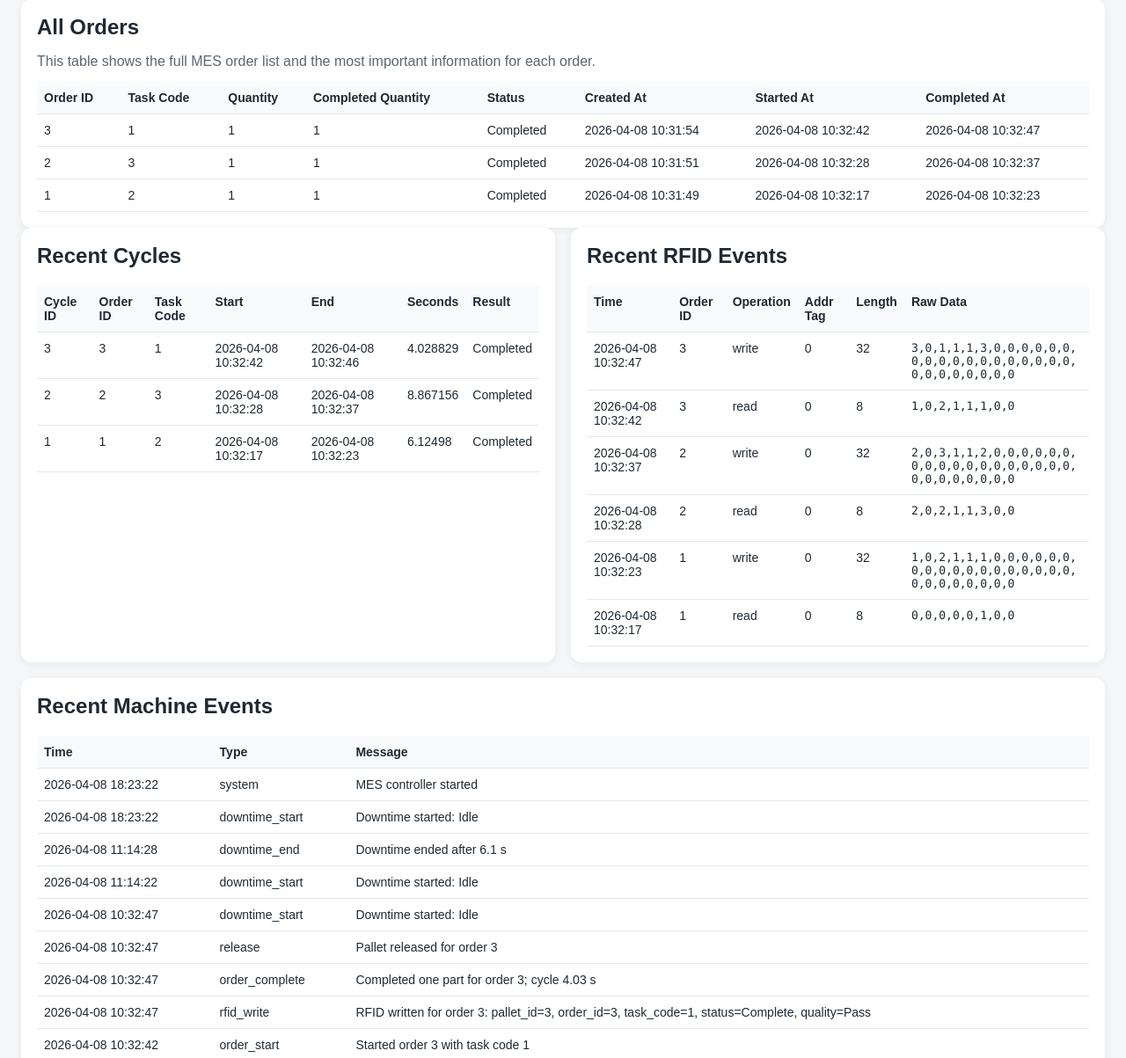
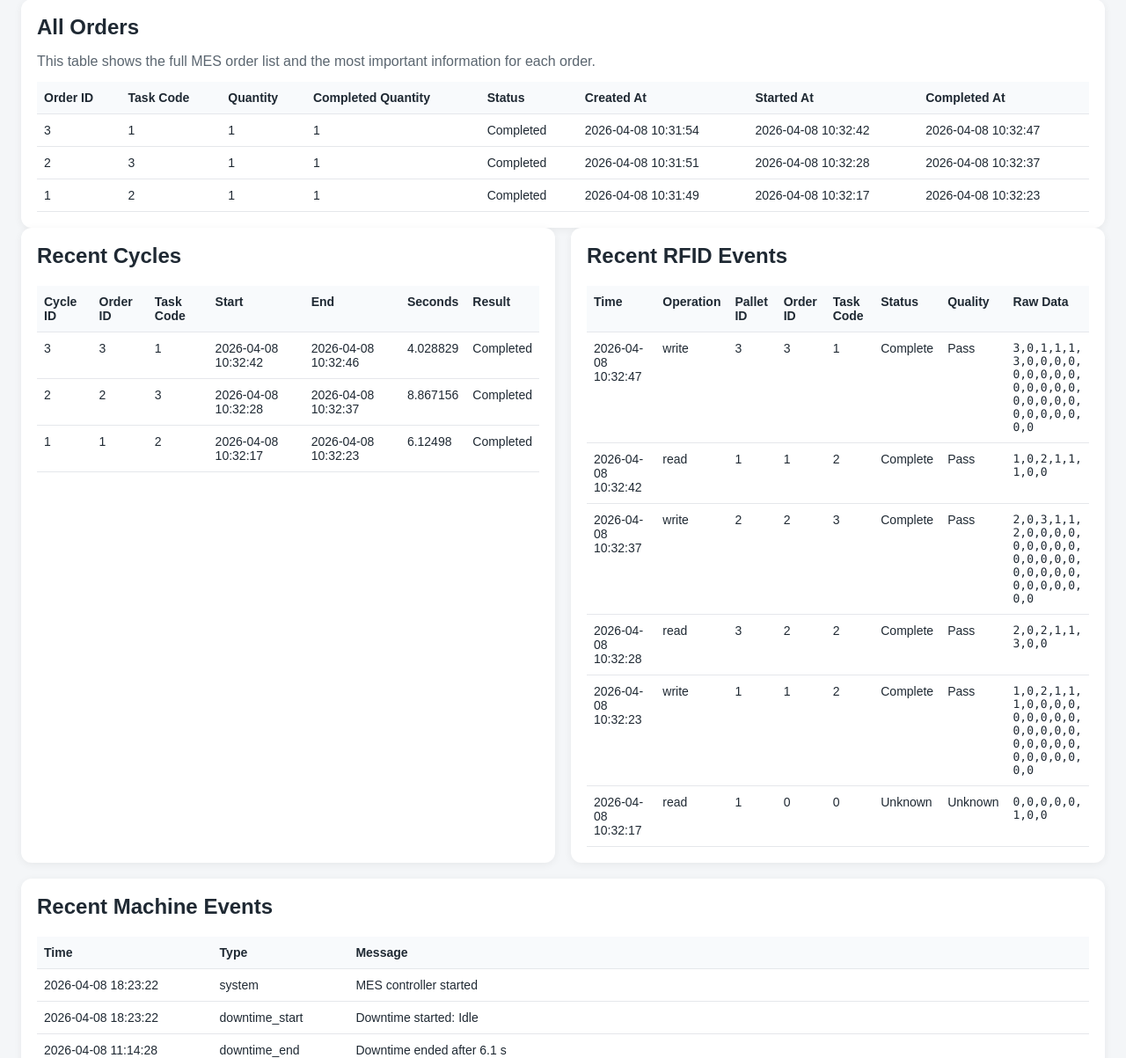
Before and after one commit to benjohnson000/Drilling-Station-MES, a Flask app: page / in a window 1280 px wide. Shown: the part 1226-2429 px from the top of the page at 88% size. Run offline with Flask 3, Linux system fonts and the light colour scheme; data comes from the database, SQL or seed files in the repository; both versions use the stored data as it was after the commit.

Commit message:
MES complete

```diff
--- a/MES_controller.py
+++ b/MES_controller.py
@@ -161,7 +161,19 @@ class MESController:
                 length=len(rfid_data),
                 raw_data=rfid_data,
             )
-            self.db.add_event("rfid_read", f"RFID read for order {order.order_id}: {rfid_data}")
+            decoded = self.plc.decode_rfid_payload(rfid_data)
+
+            self.db.add_event(
+                "rfid_read",
+                (
+                    f"RFID read for order {order.order_id}: "
+                    f"pallet_id={decoded['pallet_id']}, "
+                    f"tag_order_id={decoded['order_id']}, "
+                    f"task_code={decoded['task_code']}, "
+                    f"status={decoded['status_text']}, "
+                    f"quality={decoded['quality_text']}"
+                ),
+            )
         except Exception as exc:
             self.db.add_event("rfid_read_error", f"RFID read failed: {exc}")
 
@@ -187,11 +199,14 @@ class MESController:
 
         # Write RFID completion data before releasing the pallet
         try:
+            pallet_id = self.current_order_id  # simple prototype choice; can be replaced later
+
             payload = self.plc.build_rfid_payload(
                 order_id=self.current_order_id,
                 task_code=self.current_task_code,
-                status_code=1,   # complete
-                quality_code=1,  # pass
+                status_code=1,
+                quality_code=1,
+                pallet_id=pallet_id,
             )
             self.plc.write_rfid_tag(payload, addr_tag=0)
 
@@ -202,9 +217,18 @@ class MESController:
                 length=len(payload),
                 raw_data=payload,
             )
+            decoded = self.plc.decode_rfid_payload(payload)
+
             self.db.add_event(
                 "rfid_write",
-                f"RFID written for order {self.current_order_id}: {payload[:8]}...",
+                (
+                    f"RFID written for order {self.current_order_id}: "
+                    f"pallet_id={decoded['pallet_id']}, "
+                    f"order_id={decoded['order_id']}, "
+                    f"task_code={decoded['task_code']}, "
+                    f"status={decoded['status_text']}, "
+                    f"quality={decoded['quality_text']}"
+                ),
             )
         except Exception as exc:
             self.db.add_event("rfid_write_error", f"RFID write failed: {exc}")
--- a/app.py
+++ b/app.py
@@ -3,7 +3,7 @@ Flask dashboard for the Drilling Station MES prototype.
 
 Algorithm:
 1. Start the database, PLC interface, and MES controller.
-2. Render a dashboard showing KPIs, machine state, and MES activity.
+2. Render a dashboard showing KPIs, machine state, orders, cycles, RFID activity, and recent events.
 3. Allow the user to create manual or random orders from the web UI.
 """
 
@@ -23,7 +23,20 @@ app = Flask(__name__)
 db = MESDatabase("mes_prototype.db")
 plc = OPCUAInterface()
 controller = MESController(db, plc)
-controller.start()
+
+
+def parse_raw_rfid(raw_data: str) -> dict:
+    try:
+        values = [int(x.strip()) for x in raw_data.split(",") if x.strip() != ""]
+        return plc.decode_rfid_payload(values)
+    except Exception:
+        return {
+            "order_id": "-",
+            "task_code": "-",
+            "status_text": "Invalid",
+            "quality_text": "Invalid",
+            "pallet_id": "-",
+        }
 
 
 @atexit.register
@@ -32,6 +45,7 @@ def shutdown() -> None:
         controller.stop()
     except Exception:
         pass
+
     try:
         db.close()
     except Exception:
@@ -48,6 +62,21 @@ def index():
     recent_cycles = db.get_recent_cycles(15)
     recent_rfid_events = db.get_recent_rfid_events(15)
 
+    decoded_rfid_events = []
+    for event in recent_rfid_events:
+        decoded = parse_raw_rfid(event["raw_data"])
+        decoded_rfid_events.append(
+            {
+                "timestamp": event["timestamp"],
+                "order_id": event["order_id"],
+                "operation": event["operation"],
+                "addr_tag": event["addr_tag"],
+                "length": event["length"],
+                "raw_data": event["raw_data"],
+                "decoded": decoded,
+            }
+        )
+
     plc_mode = "Simulation" if plc.simulate else "Physical PLC"
 
     return render_template(
@@ -57,7 +86,7 @@ def index():
         orders=orders,
         recent_events=recent_events,
         recent_cycles=recent_cycles,
-        recent_rfid_events=recent_rfid_events,
+        decoded_rfid_events=decoded_rfid_events,
         plc_mode=plc_mode,
     )
 
@@ -68,7 +97,10 @@ def create_order():
     quantity = int(request.form.get("quantity", "1"))
 
     db.create_order(task_code=task_code, quantity=quantity)
-    db.add_event("order_create", f"Created manual order: task_code={task_code}, quantity={quantity}")
+    db.add_event(
+        "order_create",
+        f"Created manual order: task_code={task_code}, quantity={quantity}",
+    )
 
     return redirect(url_for("index"))
 
@@ -89,4 +121,5 @@ def generate_random_orders():
 
 
 if __name__ == "__main__":
-    app.run(debug=True, port=5000)
+    controller.start()
+    app.run(debug=False, use_reloader=False, port=5000)
--- a/opcua_interface.py
+++ b/opcua_interface.py
@@ -27,10 +27,10 @@ NODE_RELEASE = 'ns=3;s="abstractMachine"."release"'
 NODE_OPERATING_MODE = 'ns=3;s=OperatingMode'
 
 # RFID TAGS
-NODE_RFID_READ = 'ns=3;s="RFID_control"."read"'
-NODE_RFID_WRITE = 'ns=3;s="RFID_control"."write"'
-NODE_RFID_ADDR_TAG = 'ns=3;s="RFID_control"."addrTag"'
-NODE_RFID_LENGTH = 'ns=3;s="RFID_control"."length"'
+NODE_RFID_READ_EXECUTE = 'ns=3;s="LIOLink_RF200_ReadTag_DB"."execute"'
+NODE_RFID_WRITE_EXECUTE = 'ns=3;s="LIOLink_RF200_WriteTag_DB"."execute"'
+NODE_RFID_ADDR_TAG = 'ns=3;s="rfidControl"."addrTag"'
+NODE_RFID_LENGTH = 'ns=3;s="rfidControl"."length"'
 NODE_RFID_READ_DATA = 'ns=3;s="identData"."readData"'
 NODE_RFID_WRITE_DATA = 'ns=3;s="identData"."writeData"'
 
@@ -213,11 +213,11 @@ class OPCUAInterface:
             return self.sim_state["rfid_data"][:length]
 
         self.configure_rfid(addr_tag, length)
-        self._pulse_bool(NODE_RFID_READ)
+        self._pulse_bool(NODE_RFID_READ_EXECUTE)
         time.sleep(0.5)
 
         data = self._read_node(NODE_RFID_READ_DATA)
-        return list(data)
+        return list(data)[:length]
 
     def write_rfid_tag(self, data: list[int], addr_tag: int = 0) -> None:
         if len(data) > 32:
@@ -231,7 +231,7 @@ class OPCUAInterface:
 
         self.configure_rfid(addr_tag, len(data))
         self._write_byte_array(NODE_RFID_WRITE_DATA, padded_data)
-        self._pulse_bool(NODE_RFID_WRITE)
+        self._pulse_bool(NODE_RFID_WRITE_EXECUTE)
 
     def build_rfid_payload(
         self,
@@ -239,14 +239,56 @@ class OPCUAInterface:
         task_code: int,
         status_code: int = 0,
         quality_code: int = 0,
+        pallet_id: int = 0,
     ) -> list[int]:
         payload = [0] * 32
+
+        # order_id: bytes 0-1
         payload[0] = order_id & 0xFF
         payload[1] = (order_id >> 8) & 0xFF
+
+        # task/status/quality: bytes 2-4
         payload[2] = task_code
         payload[3] = status_code
         payload[4] = quality_code
+
+        # pallet_id: bytes 5-6
+        payload[5] = pallet_id & 0xFF
+        payload[6] = (pallet_id >> 8) & 0xFF
+
         return payload
+
+    def decode_rfid_payload(self, data: list[int]) -> dict[str, int | str]:
+        padded = list(data) + [0] * max(0, 32 - len(data))
+
+        order_id = padded[0] | (padded[1] << 8)
+        task_code = padded[2]
+        status_code = padded[3]
+        quality_code = padded[4]
+        pallet_id = padded[5] | (padded[6] << 8)
+
+        status_text_map = {
+            0: "Unknown",
+            1: "Complete",
+            2: "In Progress",
+            3: "Failed",
+        }
+
+        quality_text_map = {
+            0: "Unknown",
+            1: "Pass",
+            2: "Fail",
+        }
+
+        return {
+            "order_id": order_id,
+            "task_code": task_code,
+            "status_code": status_code,
+            "status_text": status_text_map.get(status_code, f"Code {status_code}"),
+            "quality_code": quality_code,
+            "quality_text": quality_text_map.get(quality_code, f"Code {quality_code}"),
+            "pallet_id": pallet_id,
+        }
 
 ######################### Simulation Help #########################
 
--- a/templates/index.html
+++ b/templates/index.html
@@ -241,26 +241,30 @@
                         <thead>
                             <tr>
                                 <th>Time</th>
+                                <th>Operation</th>
+                                <th>Pallet ID</th>
                                 <th>Order ID</th>
-                                <th>Operation</th>
-                                <th>Addr Tag</th>
-                                <th>Length</th>
+                                <th>Task Code</th>
+                                <th>Status</th>
+                                <th>Quality</th>
                                 <th>Raw Data</th>
                             </tr>
                         </thead>
                         <tbody>
-                            {% for event in recent_rfid_events %}
+                            {% for event in decoded_rfid_events %}
                             <tr>
                                 <td>{{ event.timestamp }}</td>
-                                <td>{{ event.order_id }}</td>
                                 <td>{{ event.operation }}</td>
-                                <td>{{ event.addr_tag }}</td>
-                                <td>{{ event.length }}</td>
+                                <td>{{ event.decoded.pallet_id }}</td>
+                                <td>{{ event.decoded.order_id }}</td>
+                                <td>{{ event.decoded.task_code }}</td>
+                                <td>{{ event.decoded.status_text }}</td>
+                                <td>{{ event.decoded.quality_text }}</td>
                                 <td class="mono">{{ event.raw_data }}</td>
                             </tr>
                             {% else %}
                             <tr>
-                                <td colspan="6">No RFID events yet.</td>
+                                <td colspan="8">No RFID events yet.</td>
                             </tr>
                             {% endfor %}
                         </tbody>
```
Also changed, not shown: README.txt, mes_prototype.db (added).
